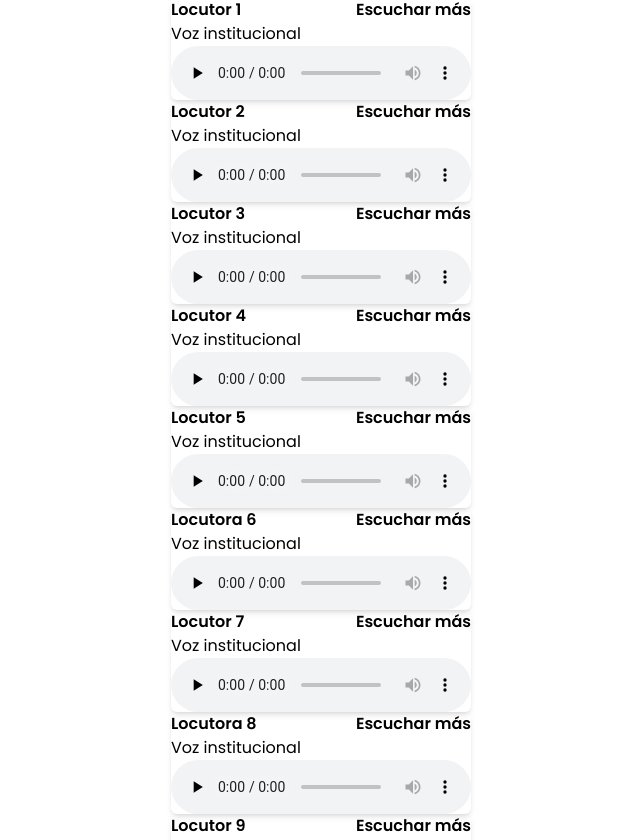
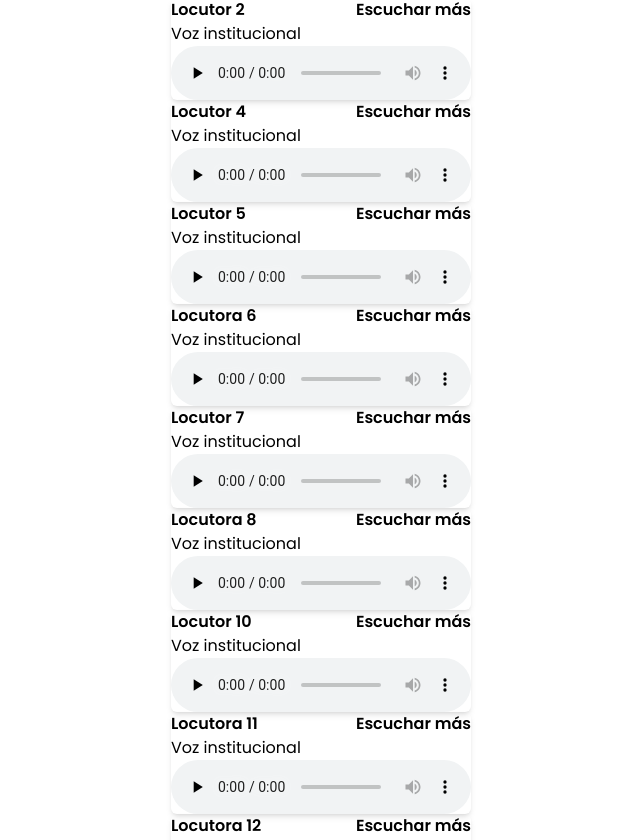
Before and after one commit to DanielHernandezGalvez/CreadorWeb, a Next.js app in the folder voz21-ui/: page / in a window 1280 px wide. Shown: the part 1949-2789 px from the top of the page, without its empty margins (319-959 px from the left). Built offline with nearby package versions, Linux system fonts and the light colour scheme.

Commit message:
se quitaron a los locutores 3, 1 y 9. Se agregaron cursos

```diff
--- a/voz21-ui/src/Components/Courses/Courses.tsx
+++ b/voz21-ui/src/Components/Courses/Courses.tsx
@@ -10,26 +10,26 @@ const Courses: React.FC = () => {
           Cursos y Talleres
         </h1>
         <div className="grid grid-cols-1 sm:grid-cols-2 md:grid-cols-3 lg:grid-cols-3 gap-5 lg:gap-20 flex-wrap pt-10 pb-10">
-          {/* <CourseCard
-            title="Locución Comercial"
-            description="Aprende a monetizar tu voz en nuestro taller de locución comercial, impartido por Nora García, Locutora profesional con más de 20 años de experiencia en el horario sabatino de 9:00 a 11:00 horas."
-            imageUrl="/courses/locucion-comercial.jpg"
-            date="04/05/2024 de 09:00 a 11:00 Hrs."
+           <CourseCard
+            title="Producción y comercialización de rádio"
+            description="Costo 3000 pesos"
+            imageUrl="/courses/taller-radio.jpg"
+            // date="04/05/2024 de 09:00 a 11:00 Hrs."
             video=""
           />
           <CourseCard
-            title="Master Class Locución"
-            description="Aprende todo sobre locución y radio con las locutoras profesionales Nora García de 106.FM, 96.3FM, 100.3Fm 13 10 AM junto con Brenda Tapia de Amor93.1FM"
-            imageUrl="/courses/masterclass-locucion.jpg"
-            date="07/05/2024 de 18:30 a 21:00 Hrs."
+            title="Aprende a hablar en público"
+            description="Aprende a hablar en público con seguridad y éxito, sabados de 1 a 3 pm / 7 sesiones, inicia el 2 de agosto"
+            imageUrl="/courses/hablar-en-publico.jpg"
+            date="02/08/2024 de 13:00 a 15:00 Hrs."
             video=""
-          />*/}
+          />
 
           <CourseCard
             title="Taller de Podcast"
             description="Hacer podcast es fácil, hacerlo bien requiere conocimiento. Conoce todos los elementos para generar contenidos creativos, interesantes y de calidad, utilizando tus mejores recursos técnicos y vocales. Inversión $3000 Cupo limitado"
-            imageUrl="/courses/taller-podcast.jpg"
-            date="04/06/2024 de 18:30 a 20:30 Hrs."
+            imageUrl="/courses/podcast.jpg"
+            date="20/08/2024 de 19:00 a 21:00 Hrs."
             video=""
           />
 
@@ -60,17 +60,24 @@ const Courses: React.FC = () => {
           /> */}
 
           <CourseCard
-            title="Doblaje avanzado"
-            description="Próximamente"
-            imageUrl="/hero/bg1.jpg"
-            date="Próximamente"
+            title="MasterClass Locución"
+            description="Aprende lucución de la mano de dos locutoras profesionales con más de 20 años de experiencia en el medio, jueves y viernes de 7 a 9 pm, costo de 3000 pesos"
+            imageUrl="/courses/masterclass-locucion.jpg"
+            date="01/08/2024 de 19:00 a 21:00 hrs."
           />
 
           <CourseCard
-            title="Manejo de camara para redes sociales"
-            description="Próximamente"
-            imageUrl="/hero/bg7.JPG"
-            date="Próximamente"
+            title="Taller de doblaje de voz"
+            description="Aprende doblaje de una manera profesional y divertida, sábados de 11 a 1 pm 7 sesiones"
+            imageUrl="/courses/doblaje.JPG"
+            date="03/08/2024"
+          />
+          <CourseCard
+            title="Locución profesional"
+            description="Aprende lucución de la mano de una locutora profesional con más de 20 años de experiencia en el medio, viernes de 7 a 9 pm, costo de 3000 pesos"
+            imageUrl="/courses/locucion-pro.png"
+            date="03/08/2024"
+            video="/videos/locucion-profesional.mp4"
           />
 
         </div>
--- a/voz21-ui/src/data/locutoresData.json
+++ b/voz21-ui/src/data/locutoresData.json
@@ -1,26 +1,5 @@
 [
-  {
-    "numero": "Locutor 1",
-    "content": "Voz 1",
-    "name": "Abraham Pacheco",
-    "sexo": "hombre",
-    "voz": {
-      "institucional": "/audios/01-yisus/ABRAHAM (YIZUS) INSTITUCIONAL.wav",
-      "dinamica": "/audios/01-yisus/ABRAHAM DINAMICA FINAL.wav",
-      "documental": "/audios/01-yisus/ABRAHAM (YIZUS) DOCUMENTAL FINAL.wav",
-      "emotiva": "/audios/01-yisus/ABRAHAM (YIZUS) EMOTIVA FINAL.wav",
-      "informativa": "/audios/01-yisus/ABRAHAM (YIZUS) INFORMATIVA FINAL.wav",
-      "seductora": "/audios/01-yisus/ABRAHAM (YIZUS) SEDUCTORA FINAL.wav",
-      "actuada": "/audios/01-yisus/ABRAHAM (YIZUS) ACTUADA FINAL.wav",
-      "ingles": "/audios/01-yisus/ABRAHAM (YIZUS) INGLES FINAL.wav",
-      "alAire": ""
-    },
-    "img": "/gallery/0101.jpeg",
-    "img2": "/gallery/0102.jpeg",
-    "img3": "/gallery/0103.jpeg",
-    "img4": "/gallery/0104.jpeg",
-    "img5": "/gallery/0105.jpeg"
-  },
+
   {
     "numero": "Locutor 2",
     "content": "Voz 2",
@@ -43,28 +22,7 @@
     "img4": "/gallery/0204.jpeg",
     "img5": "/gallery/0205.jpeg"
   },
-  {
-    "numero": "Locutor 3",
-    "content": "Voz 3",
-    "name": "Santiago Sánchez",
-    "sexo": "hombre",
-    "voz": {
-      "institucional": "/audios/03-santiago/Institucional_Santiago.wav",
-      "dinamica": "/audios/03-santiago/Santiago dinamica NEW.wav",
-      "documental": "/audios/03-santiago/Documental_Santiago.wav",
-      "emotiva": "/audios/03-santiago/Emotiva_Santiago.wav",
-      "informativa": "/audios/03-santiago/Informativa_Santiago.wav",
-      "seductora": "/audios/03-santiago/Seductora_Santiago.wav",
-      "actuada": "/audios/03-santiago/Actuada_Santiago.wav",
-      "ingles": "/audios/03-santiago/Ingles_Santiago.wav",
-      "alAire": ""
-    },
-    "img": "/gallery/0301.jpeg",
-    "img2": "/gallery/0302.jpeg",
-    "img3": "/gallery/0303.jpeg",
-    "img4": "/gallery/0304.jpeg",
-    "img5": "/gallery/0305.jpeg"
-  },
+
   {
     "numero": "Locutor 4",
     "content": "Voz 4",
@@ -177,28 +135,7 @@
     "img4": "/gallery/0804.jpeg",
     "img5": "/gallery/0805.jpeg"
   },
-  {
-    "numero": "Locutor 9",
-    "content": "Voz 9",
-    "name": "Jacob Bernal",
-    "sexo": "hombre",
-    "voz": {
-      "institucional": "/audios/09-jacob/Institucional_Jacob.wav",
-      "dinamica": "/audios/09-jacob/Dinamica_Jacob.wav",
-      "documental": "/audios/09-jacob/Documental_Jacob.wav",
-      "emotiva": "/audios/09-jacob/Emotiva_Jacob.wav",
-      "informativa": "/audios/09-jacob/Informativa_Jacob.wav",
-      "seductora": "/audios/09-jacob/Seductora_Jacob.wav",
-      "actuada": "/audios/09-jacob/Actuada_Jacob.wav",
-      "ingles": "",
-      "alAire": ""
-    },
-    "img": "/gallery/0901.jpeg",
-    "img2": "/gallery/0902.jpeg",
-    "img3": "/gallery/0903.jpeg",
-    "img4": "/gallery/0904.jpeg",
-    "img5": "/gallery/0905.jpeg"
-  },
+
   {
     "numero": "Locutor 10",
     "content": "Voz 10",
```
Also changed, not shown: voz21-ui/public/courses/podcast.jpg, voz21-ui/src/data/api.txt (added).
